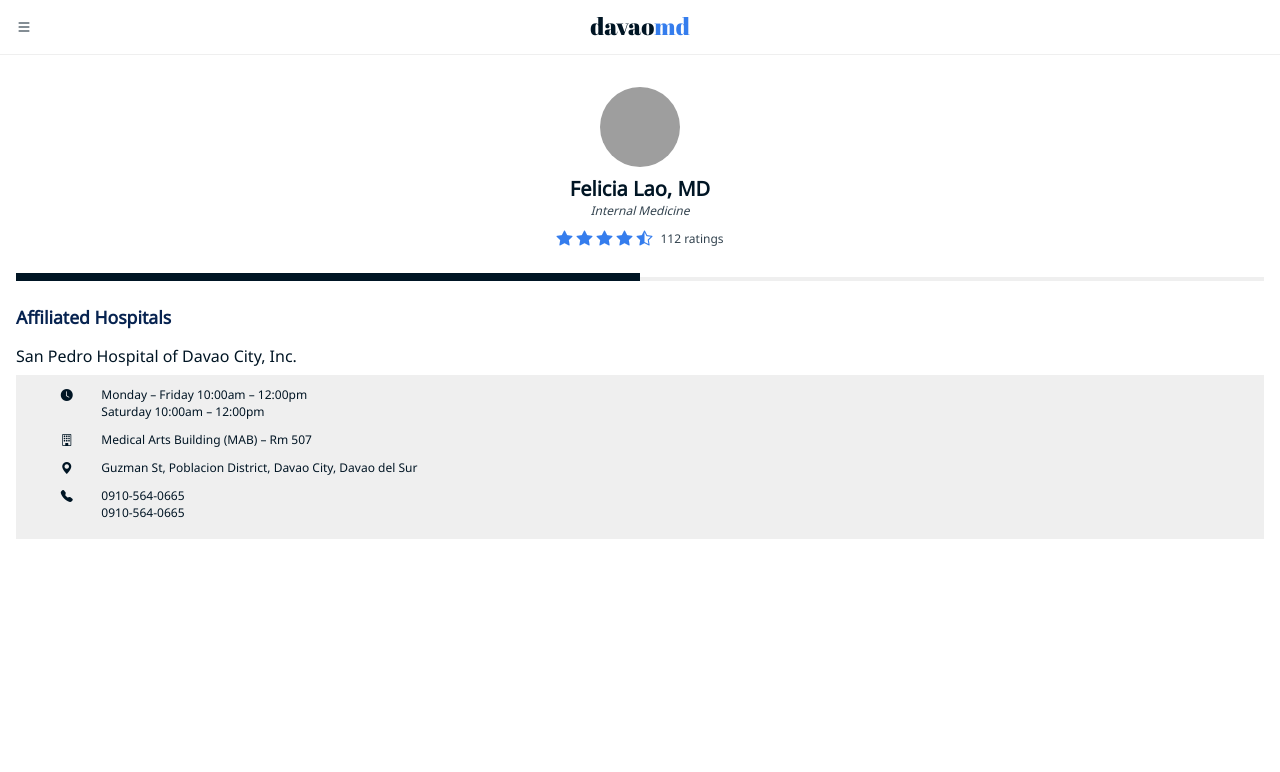
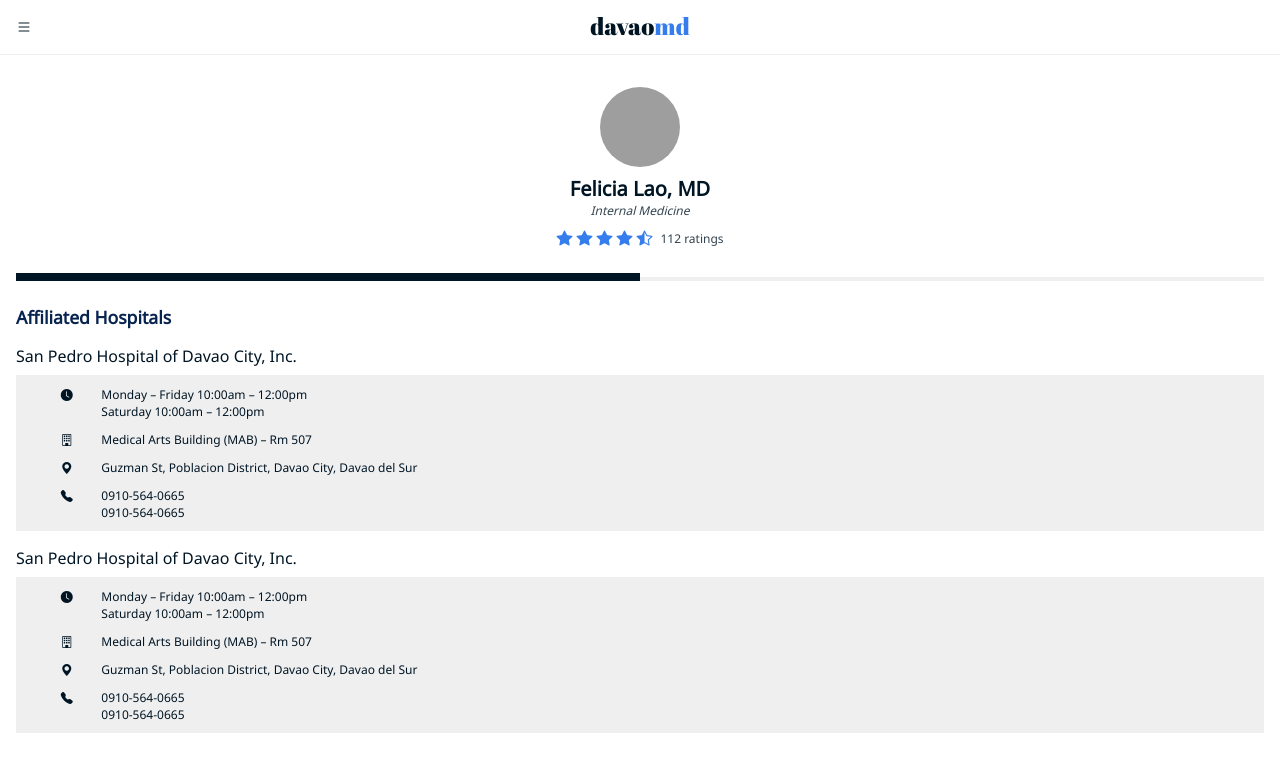
Before and after one commit to jlawcordova/graphql-demo-davaomd-app, an Angular app: page /doctor-profile in a window 1280 px wide. Shown: the top 772 px of the page. Built offline with nearby package versions, Linux system fonts and the light colour scheme; grey boxes are pictures that could not be loaded.

Commit message:
Polish affiliated hospitals

```diff
--- a/src/app/features/doctor-profile/affiliated-hospital/affiliated-hospital.component.css
+++ b/src/app/features/doctor-profile/affiliated-hospital/affiliated-hospital.component.css
@@ -16,6 +16,11 @@
     padding-bottom: 0.5rem;
 }
 
+tr:last-child > td {
+    padding-bottom: 0rem;
+}
+
+
 ul {
     list-style-type: none;
 
--- a/src/app/features/doctor-profile/doctor-profile-page/doctor-profile-page.component.ts
+++ b/src/app/features/doctor-profile/doctor-profile-page/doctor-profile-page.component.ts
@@ -39,6 +39,29 @@
             endTime: "12:00pm"
           }
         ]
+      },
+      {
+        hospital: {
+          name: "San Pedro Hospital of Davao City, Inc.",
+          location: "Guzman St, Poblacion District, Davao City, Davao del Sur"
+        },
+        building: "Medical Arts Building (MAB) – Rm 507",
+        contactNumbers: [
+          "0910-564-0665",
+          "0910-564-0665"
+        ],
+        scheduleTime: [
+          {
+            weekDays: "Monday – Friday",
+            startTime: "10:00am",
+            endTime: "12:00pm"
+          },
+          {
+            weekDays: "Saturday",
+            startTime: "10:00am",
+            endTime: "12:00pm"
+          }
+        ]
       }
     ]
 
```
